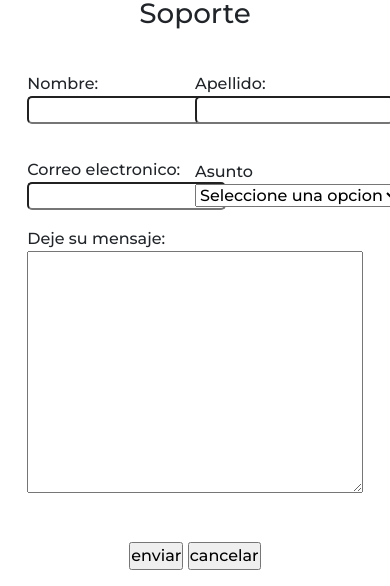
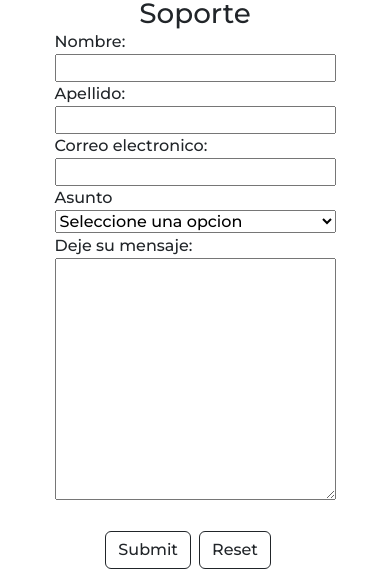
Before and after one commit to ThomasYampa/Proyecto-Coder, a plain HTML site: page paginas/soporte.html in a window 390 px wide. Shown: the part 70-656 px from the top of the page. Drawn offline with Linux system fonts and the light colour scheme.

Commit message:
soporte-main responsive + pequenas animaciones

```diff
--- a/css/style.css
+++ b/css/style.css
@@ -11,7 +11,12 @@
 .bg-color {
     background-color: rgb( 0, 1, 23);
 }
-
+.icon-giro {
+    transition-duration: 3s;
+}
+.icon-giro:hover {
+    transform:rotatey(360deg);
+}
 /* barra de navegacion  fin*/
 
 /* index inicio*/
@@ -266,46 +271,7 @@
 /* main-noticia fin */
 
 /* main-soporte inicio */
-.soporte--titulo {
-    display: flex;
-    justify-content: center;
-}
-.soporte--contenedor {
-    display: flex;
-    flex-direction: row;
-    flex-wrap: wrap;
-    justify-content: center;
-    align-items: center;
-    margin-left: 7vw;
-    margin-right: 7vw;
-    margin-top: 2vh;
-    margin-bottom: 2vh;
-}
-
-.soporte--contenedor--input {
-    display: flex;
-    width: 50%;
-    flex-wrap: wrap;
-    margin-top: 2vh;
-    margin-bottom: 2vh;
-    justify-content:flex-start;
-    align-items: center;
-}
-
-.soporte--contenedor--input input{
-    border-radius: 5px;
-}
-.soporte--contenedor--mensaje {
+.input-style {
     width: 100%;
 }
-.soporte--contenedor--mensaje label{
-    display: block;
-}
-.soporte--contenedor--mensaje textarea {
-    width: 100%;
-}
-.soporte--contenedor--botones {
-    margin-top: 5vh;
-    margin-bottom: 5vh;
-}
 /* main-soporte fin */
--- a/paginas/soporte.html
+++ b/paginas/soporte.html
@@ -21,8 +21,11 @@
     <header>
         <nav class="navbar navbar-expand-lg navbar-dark bg-color">
             <div class="container-fluid bg-color">
-                    <a class="navbar-brand" href="../index.html"><img src="../imagenes/icon.png" alt="" class="icon-size"></a>
-                <button class="navbar-toggler" type="button" data-bs-toggle="collapse" data-bs-target="#navbarSupportedContent" aria-controls="navbarSupportedContent" aria-expanded="false" aria-label="Toggle navigation">
+                <a class="navbar-brand" href="../index.html"><img src="../imagenes/icon.png" alt=""
+                        class="icon-size icon-giro"></a>
+                <button class="navbar-toggler" type="button" data-bs-toggle="collapse"
+                    data-bs-target="#navbarSupportedContent" aria-controls="navbarSupportedContent"
+                    aria-expanded="false" aria-label="Toggle navigation">
                     <span class="navbar-toggler-icon"></span>
                 </button>
                 <div class="collapse navbar-collapse my-2" id="navbarSupportedContent">
@@ -48,8 +51,10 @@
                     </ul>
                     <form class="d-flex" role="search">
                         <input class="form-control me-2 " type="search" placeholder="Buscar" aria-label="Search">
-                        <button class="btn bg-color text-white" type="submit"><svg xmlns="http://www.w3.org/2000/svg" width="16" height="16" fill="currentColor" class="bi bi-search" viewBox="0 0 16 16">
-                        <path d="M11.742 10.344a6.5 6.5 0 1 0-1.397 1.398h-.001c.03.04.062.078.098.115l3.85 3.85a1 1 0 0 0 1.415-1.414l-3.85-3.85a1.007 1.007 0 0 0-.115-.1zM12 6.5a5.5 5.5 0 1 1-11 0 5.5 5.5 0 0 1 11 0z"/>
+                        <button class="btn bg-color text-white" type="submit"><svg xmlns="http://www.w3.org/2000/svg"
+                                width="16" height="16" fill="currentColor" class="bi bi-search" viewBox="0 0 16 16">
+                                <path
+                                    d="M11.742 10.344a6.5 6.5 0 1 0-1.397 1.398h-.001c.03.04.062.078.098.115l3.85 3.85a1 1 0 0 0 1.415-1.414l-3.85-3.85a1.007 1.007 0 0 0-.115-.1zM12 6.5a5.5 5.5 0 1 1-11 0 5.5 5.5 0 0 1 11 0z" />
                             </svg></button>
                     </form>
                 </div>
@@ -57,41 +62,50 @@
         </nav>
     </header>
     <main>
-        <section class="soporte">
-            <div class="soporte--titulo">
-                <h1>Soporte</h1>
+        <div class="conteiner-flud">
+            <div class="row mx-0">
+                <div class="col-12 text-center my-lg-4">
+                    <h1 class="mb-0">Soporte</h1>
                 </div>
-            <form action="" class="soporte--contenedor">
-                <div class="soporte--contenedor--input">
+                <form action="">
+                    <div class="row d-flex justify-content-center mx-0 my-lg-4">
+                        <div class="col-lg-5 col-10">
                             <label for="nombre">Nombre:</label>
-                    <input type="text" id="nombre" name="nombre">
+                            <input for="nombre" class="input-style "></input>
                         </div>
-                <div class="soporte--contenedor--input">
+                        <div class="col-lg-5 col-10">
                             <label for="apellido">Apellido:</label>
-                    <input type="text" id="apellido" name="apellido">
+                            <input for="apellido" class="input-style"></input>
                         </div>
-                <div class="soporte--contenedor--input">
-                    <label for="correo">Correo electronico:</label>
-                    <input type="email" id="correo" name="correo">
                     </div>
-                <div class="soporte--contenedor--input">
-                    <label for="asunto">Asunto</label>
-                    <select name="asunto" id="asunto">
+                    <div class="row d-flex justify-content-center mx-0 my-lg-4">
+                        <div class="col-lg-5 col-10">
+                            <label for="correo" class="w-100">Correo electronico:</label>
+                            <input type="email" id="correo" name="correo" class="w-100">
+                        </div>
+                        <div class="col-lg-5 col-10 ">
+                            <label for="asunto" class="w-100">Asunto</label>
+                            <select name="asunto" id="asunto" class="w-100 ">
                                 <option value="1">Seleccione una opcion</option>
                                 <option value="2">Informacion erronea</option>
                                 <option value="3">Informacion erronea</option>
                                 <option value="1">Otros</option>
                             </select>
                         </div>
-                <div class="soporte--contenedor--mensaje">
-                    <label for="mensaje">Deje su mensaje:</label>
-                    <textarea name="mensaje" id="mensaje" cols="30" rows="10"></textarea>
                     </div>
-                <div class="soporte--contenedor--botones">
-                    <input type="submit" value="enviar">
-                    <input type="reset" value="cancelar">
+                    <div class="row d-flex justify-content-center mx-0 p-0 my-lg-4">
+                        <div class="col-10 col-10">
+                            <label for="mensaje" class="w-100 ">Deje su mensaje:</label>
+                            <textarea name="mensaje" id="mensaje" cols="30" rows="10" class="w-100"></textarea>
+                        </div>
+                    </div>
+                    <div class="row d-flex justify-content-center mx-0 p-0 my-4">
+                        <div class="col-5 col-lg-5 p-0 d-flex justify-content-end pe-1"><input class="btn btn-outline-dark" type="submit" value="Submit"></div>
+                        <div class="col-5 col-lg-5 p-0 ps-1"><input class="btn btn-outline-dark" type="reset" value="Reset"></div>
                     </div>
                 </form>
+            </div>
+        </div>
         </section>
     </main>
     <footer>
```
Also changed, not shown: index.html (+2 -2 lines), paginas/equipos.html (+1 -1 lines), paginas/galeria.html (+1 -1 lines), paginas/noticias.html (+1 -1 lines), paginas/torneos.html (+1 -1 lines), prueba.html (+0 -2 lines). Lines whose indentation alone changed are shown as unchanged.
